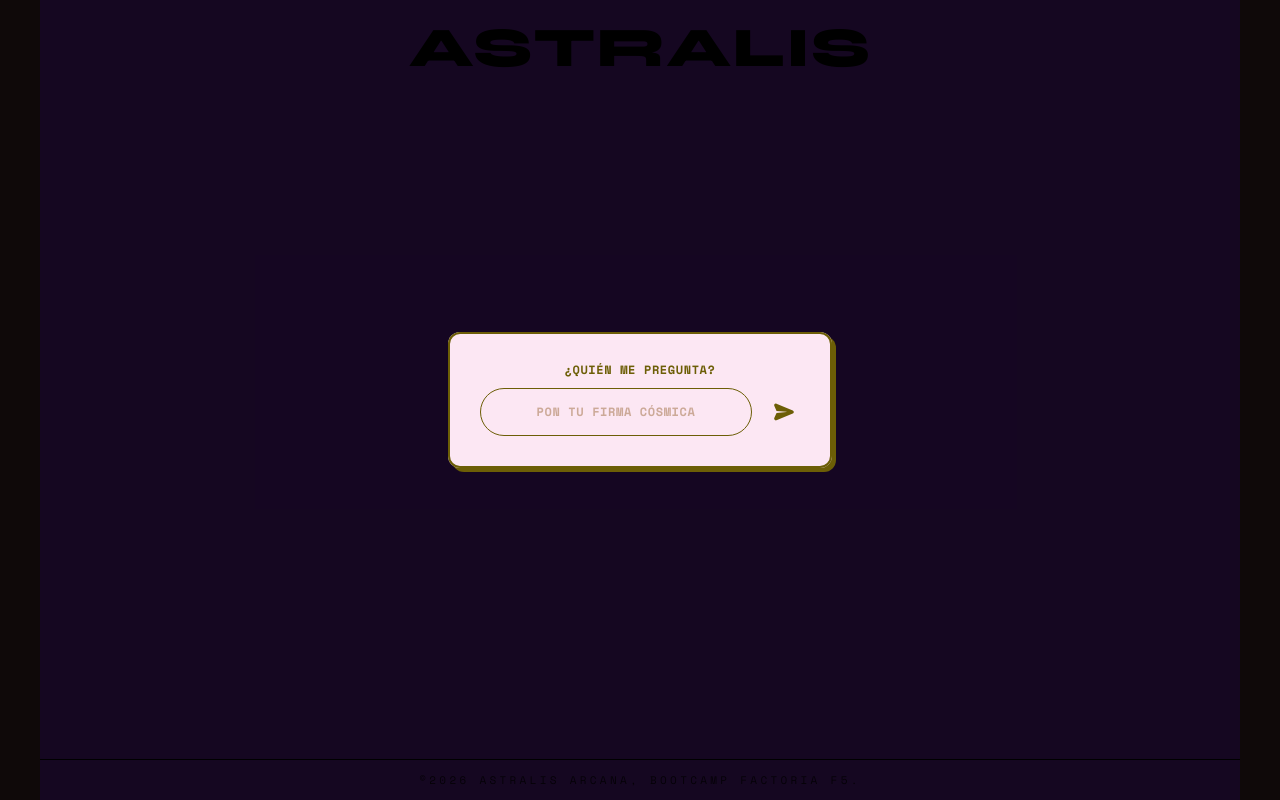
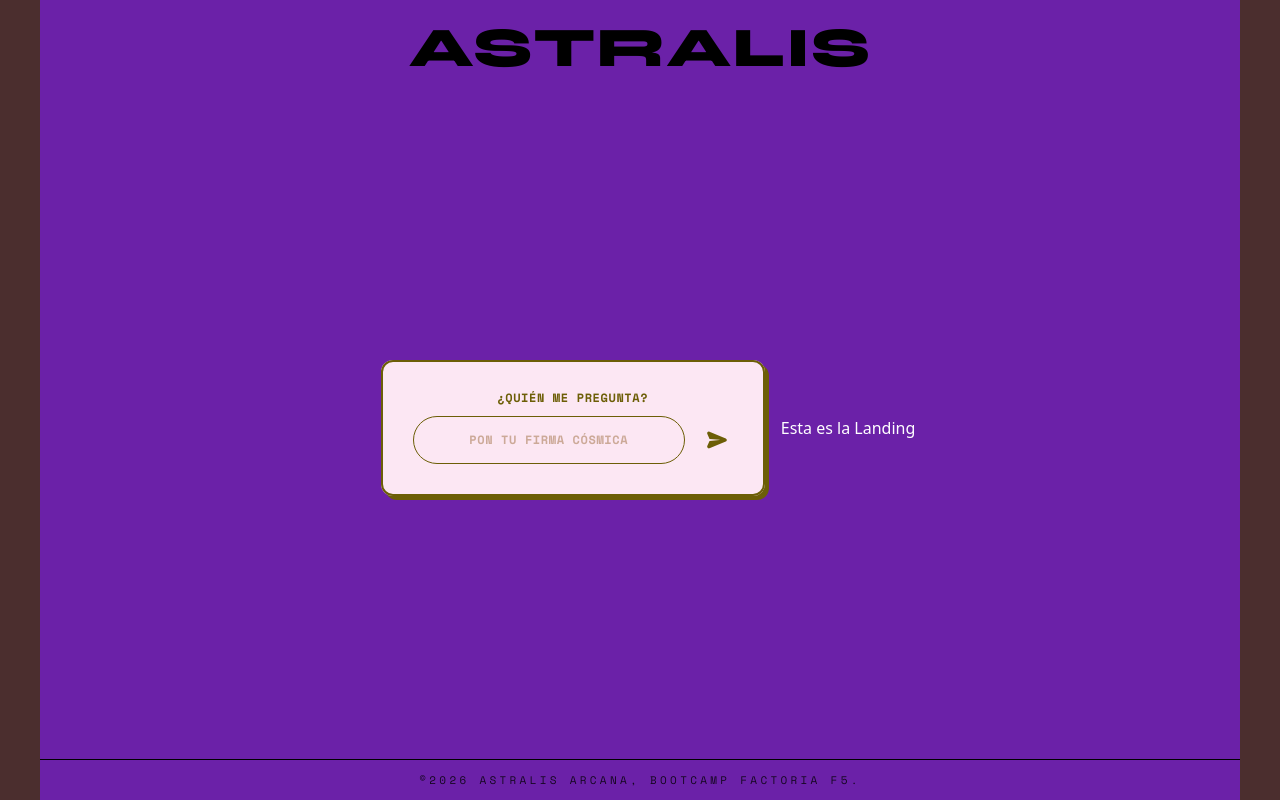
Before and after one commit to TAROT-Equipo3/tarot_project, a React (Vite) app: page / in a window 1280 px wide. Built offline with nearby package versions, Linux system fonts and the light colour scheme.

Commit message:
fix: only popup in this branch

```diff
--- a/src/components/NamePopup.jsx
+++ b/src/components/NamePopup.jsx
@@ -10,7 +10,6 @@ const NamePopup = ({onSubmitName}) => {
     }
   };
   return (
-    <div className="fixed inset-0 z-50 flex items-center justify-center bg-modal">
       <div className="p-8 max-w-sm w-full mx-4 text-center rounded-xl bg-pink-100 border-solid shadow-[4px_4px_0px_0px_rgba(108,94,6,1.00)] outline outline-2 outline-offset-[-2px] outline-goldDark gap-3 flex flex-col">
         <h2 className="text-center justify-center text-goldDark text-xs font-bold font-mono leading-3 tracking-wider">¿QUIÉN ME PREGUNTA?</h2>
         <form className="flex justify-center gap-4">
@@ -32,7 +31,6 @@ const NamePopup = ({onSubmitName}) => {
           </button>
         </form>
       </div>
-    </div>
   );
 };
 
```
